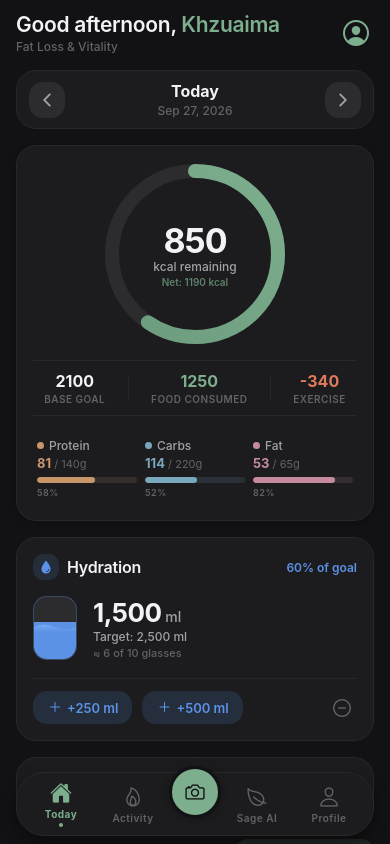
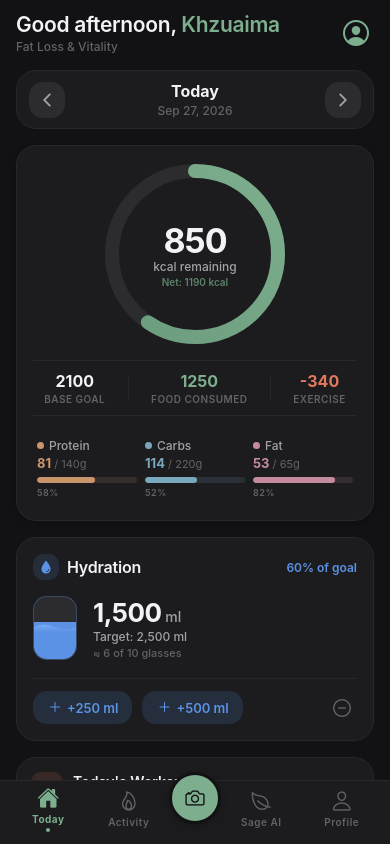
Before and after one commit to khuzaima175/Calorie-Meter-App, a React Native app: screen / in a window 390 px wide. Built offline with nearby package versions, Linux system fonts and the light colour scheme.

Commit message:
feat(navigation): adopt Mobile Voice Recorder docked tab bar with initialMetrics and Math.max insets

```diff
--- a/src/App.js
+++ b/src/App.js
@@ -4,7 +4,7 @@
 import React, { useEffect, useState } from 'react';
 import { View, StyleSheet, Platform } from 'react-native';
 import { StatusBar } from 'expo-status-bar';
-import { SafeAreaProvider } from 'react-native-safe-area-context';
+import { SafeAreaProvider, initialWindowMetrics } from 'react-native-safe-area-context';
 import { initDatabase, getTodayString } from './services/databaseService';
 import { useProfileStore } from './stores/useProfileStore';
 import { useNutritionStore } from './stores/useNutritionStore';
@@ -63,7 +63,7 @@ function AppBootstrapper() {
   if (!isReady) {
     return (
       <View style={styles.bootContainer}>
-        <StatusBar style="light" />
+        <StatusBar style="light" backgroundColor="transparent" translucent />
         <LoadingShimmer />
       </View>
     );
@@ -71,7 +71,7 @@ function AppBootstrapper() {
 
   return (
     <View style={styles.appContainer}>
-      <StatusBar style="light" />
+      <StatusBar style="light" backgroundColor="transparent" translucent />
       <View style={styles.mobileShell}>
         <TabNavigator />
       </View>
@@ -81,7 +81,7 @@ function AppBootstrapper() {
 
 export default function App() {
   return (
-    <SafeAreaProvider>
+    <SafeAreaProvider initialMetrics={initialWindowMetrics}>
       <AppBootstrapper />
     </SafeAreaProvider>
   );
--- a/src/components/BarcodeScanner.js
+++ b/src/components/BarcodeScanner.js
@@ -136,13 +136,8 @@ export default function BarcodeScanner({ onScanBarcode, isProcessing = false })
           </View>
         </View>
 
-        {/* Bottom Manual Entry Drawer / Toggle: clears floating tab bar */}
-        <View
-          style={[
-            styles.bottomControlsRow,
-            { bottom: insets.bottom + 96 },
-          ]}
-        >
+        {/* Bottom Manual Entry Drawer / Toggle */}
+        <View style={[styles.bottomControlsRow, { bottom: 20 }]}>
           {showManualInput ? (
             <View style={styles.manualBox}>
               <View style={styles.manualHeader}>
--- a/src/components/CameraScanner.js
+++ b/src/components/CameraScanner.js
@@ -176,13 +176,8 @@ export default function CameraScanner({ onCapturePhoto, isProcessing = false })
           </View>
         </View>
 
-        {/* Bottom Shutter Row: clears the floating tab bar on all devices */}
-        <View
-          style={[
-            styles.bottomControlsRow,
-            { bottom: insets.bottom + 96 },
-          ]}
-        >
+        {/* Bottom Shutter Row */}
+        <View style={[styles.bottomControlsRow, { bottom: 20 }]}>
           {/* Gallery Picker */}
           <TouchableOpacity
             style={styles.actionBtn}
--- a/src/components/NutritionLabelScanner.js
+++ b/src/components/NutritionLabelScanner.js
@@ -174,13 +174,8 @@ export default function NutritionLabelScanner({ onCaptureLabel, isProcessing = f
           </View>
         </View>
 
-        {/* Bottom Controls Row: clears floating tab bar */}
-        <View
-          style={[
-            styles.bottomControlsRow,
-            { bottom: insets.bottom + 96 },
-          ]}
-        >
+        {/* Bottom Controls Row */}
+        <View style={[styles.bottomControlsRow, { bottom: 20 }]}>
           <TouchableOpacity
             style={styles.actionBtn}
             onPress={handlePickFromGallery}
--- a/src/navigation/TabNavigator.js
+++ b/src/navigation/TabNavigator.js
@@ -75,16 +75,25 @@ export default function TabNavigator() {
     }
   };
 
-  // Ensure floating tab bar sits cleanly above Android system nav bar or iOS Home indicator
-  const bottomBarOffset = (insets.bottom || 0) + 8;
+  // Ensure bottom tab bar derives height and padding directly from insets.bottom
+  const bottomPad = Math.max(insets.bottom, 8);
+  const tabBarHeight = 56 + bottomPad;
 
   return (
     <View style={styles.container}>
       {/* Active Screen View */}
       <View style={styles.screenWrapper}>{renderActiveScreen()}</View>
 
-      {/* Floating Bottom Tab Bar */}
-      <View style={[styles.tabBar, { bottom: bottomBarOffset }]}>
+      {/* Docked Bottom Tab Bar matching Mobile Voice Recorder architecture */}
+      <View
+        style={[
+          styles.tabBar,
+          {
+            paddingBottom: bottomPad,
+            height: tabBarHeight,
+          },
+        ]}
+      >
         {TABS.map((tab) => {
           const isActive = activeRoute === tab.key;
 
@@ -141,19 +150,13 @@ const styles = StyleSheet.create({
     flex: 1,
   },
   tabBar: {
-    position: 'absolute',
-    left: 16,
-    right: 16,
-    height: 64,
     backgroundColor: colors.cardBackground,
-    borderRadius: radius.xl,
-    borderWidth: 1,
-    borderColor: colors.cardBorder,
+    borderTopWidth: 1,
+    borderTopColor: colors.cardBorder,
     flexDirection: 'row',
     alignItems: 'center',
     justifyContent: 'space-around',
     paddingHorizontal: 8,
-    ...shadows.floating,
   },
   tabItem: {
     alignItems: 'center',
@@ -179,7 +182,7 @@ const styles = StyleSheet.create({
     backgroundColor: colors.sageBright,
     alignItems: 'center',
     justifyContent: 'center',
-    marginTop: -24,
+    marginTop: -22,
     ...shadows.card,
     borderWidth: 3,
     borderColor: colors.background,
```
